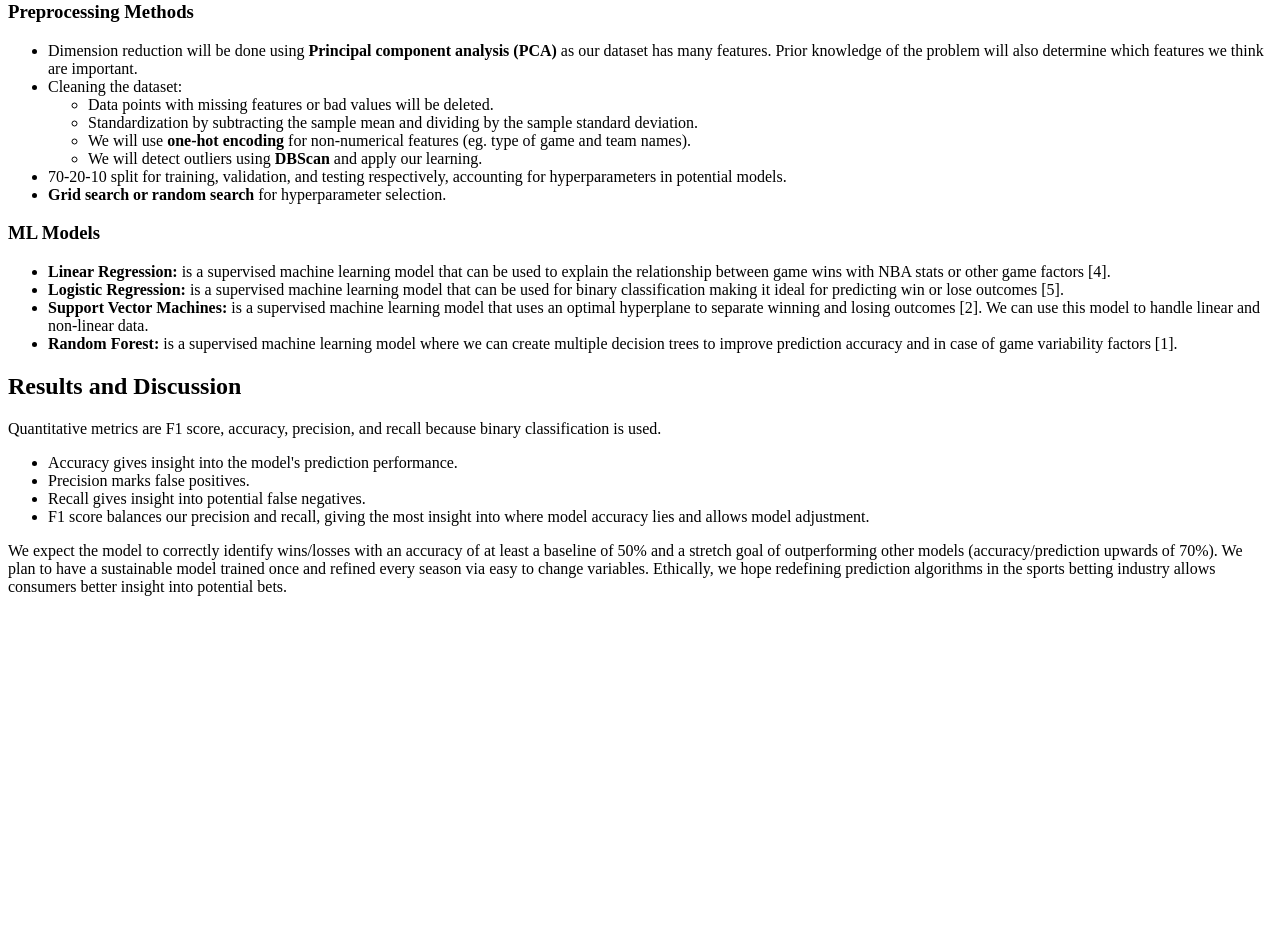
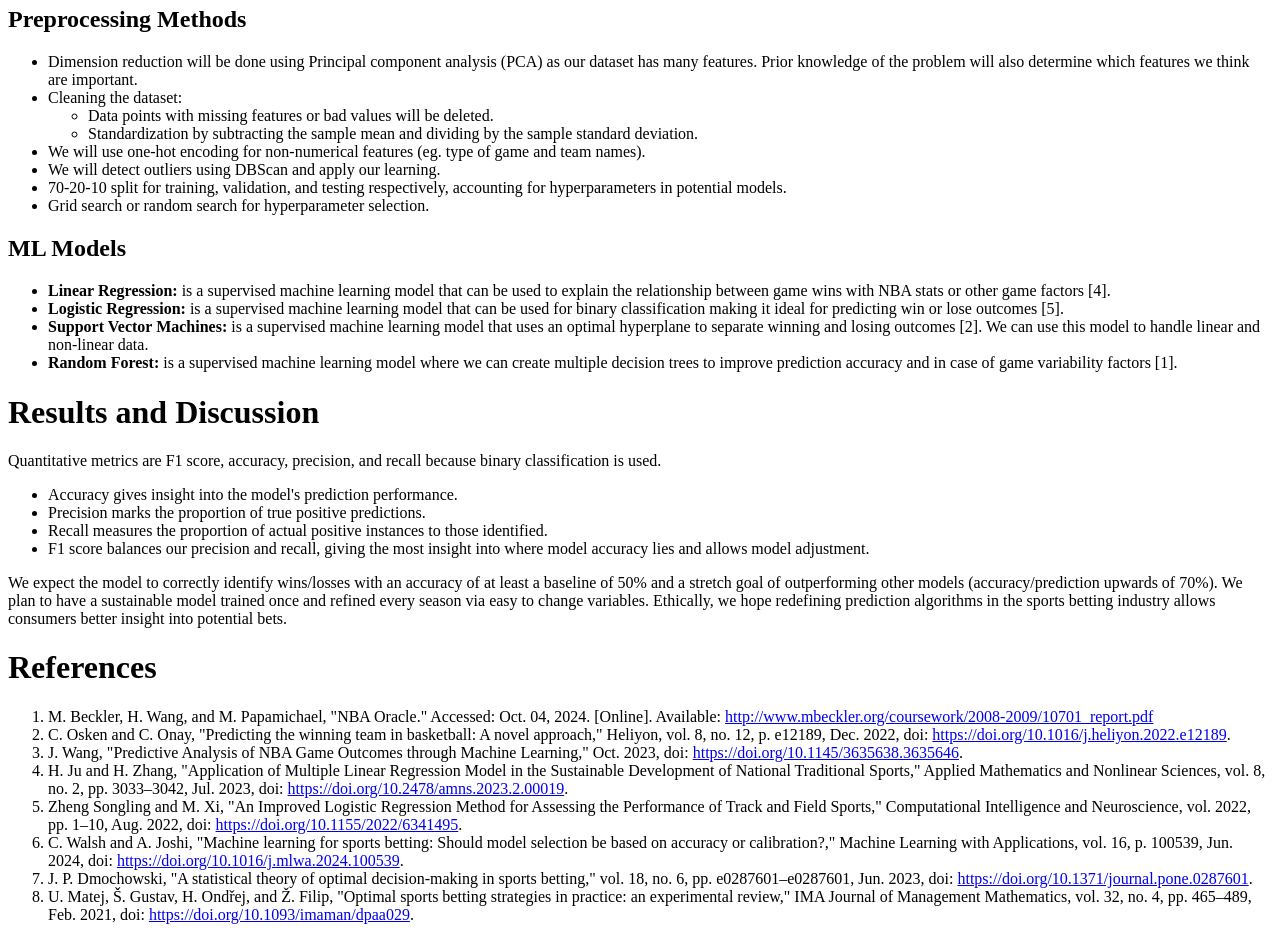
Before and after one commit to endeavored/endeavored.github.io, a plain HTML site: page cs4641/index.html in a window 1280 px wide. Shown: the part 605-1545 px from the top of the page. Before the commit the page ends 1217 px from the top, so only its background shows below. Drawn offline with Linux system fonts and the light colour scheme.

Commit message:
Updated webpage for cs4641

```diff
--- a/cs4641/index.html
+++ b/cs4641/index.html
@@ -1,56 +1,71 @@
 <!DOCTYPE html>
-<html>
+<html lang="en">
 <head>
+    <meta charset="UTF-8">
+    <meta name="viewport" content="width=device-width, initial-scale=1.0">
+    <title>NBA Game Prediction Project</title>
 </head>
 <body>
-	<h1>NBA Game Prediction Project</h1>
-
-    <h2>Introduction</h2>
+    <h1>Introduction</h1>
     <p>The objective of this project is to use Machine Learning techniques to predict the outcome of Future NBA games with historical data.</p>
 
-    <h2>Problem and Motivation</h2>
+    <h1>Problem and Motivation</h1>
     <p>Sports betting books are generally unreliable and do a poor job at estimating the results of sports games. The susceptibility of the books to high variance has led to scandals in recent years, as well as a decrease in user enjoyment due to inconsistencies across books on different platforms.</p>
+
     <p>By implementing an algorithm that more accurately predicts the results of games, the goal would be to standardize books across all platforms. Assuming the algorithm works as intended, it could be sold to platforms who would implement it in place of their current-practice prediction models.</p>
 
-    <h2>Literature Review</h2>
+    <h1>Literature Review</h1>
     <p>Predicting the winner can be difficult because of the complexity of interactions between 10 people on the court [2]. Previous studies have used logistic and linear regression to predict the outcome of games [1]. SVM and Random Forest models can be used to predict the outcome as demonstrated by [3].</p>
 
-    <h2>Dataset Description</h2>
+    <h1>Dataset Description</h1>
     <p>The dataset(s) utilized by our project involves player statistics collected over a long period of the NBA. Attributes of each data-point include, but are not limited to: Points, rebounds, assists, opponent, and date.</p>
-    <p>Link:</p>
 
-    <h2>Methods</h2>
-    <h3>Preprocessing Methods</h3>
+    <p>Link: <a href="https://www.kaggle.com/datasets/wyattowalsh/basketball">https://www.kaggle.com/datasets/wyattowalsh/basketball</a></p>
+
+    <h1>Methods</h1>
+    <h2>Preprocessing Methods</h2>
     <ul>
-        <li>Dimension reduction will be done using <strong>Principal component analysis (PCA)</strong> as our dataset has many features. Prior knowledge of the problem will also determine which features we think are important.</li>
+        <li>Dimension reduction will be done using Principal component analysis (PCA) as our dataset has many features. Prior knowledge of the problem will also determine which features we think are important.</li>
         <li>Cleaning the dataset:
             <ul>
                 <li>Data points with missing features or bad values will be deleted.</li>
                 <li>Standardization by subtracting the sample mean and dividing by the sample standard deviation.</li>
-                <li>We will use <strong>one-hot encoding</strong> for non-numerical features (eg. type of game and team names).</li>
-                <li>We will detect outliers using <strong>DBScan</strong> and apply our learning.</li>
             </ul>
         </li>
+        <li>We will use one-hot encoding for non-numerical features (eg. type of game and team names).</li>
+        <li>We will detect outliers using DBScan and apply our learning.</li>
         <li>70-20-10 split for training, validation, and testing respectively, accounting for hyperparameters in potential models.</li>
-        <li><strong>Grid search or random search</strong> for hyperparameter selection.</li>
+        <li>Grid search or random search for hyperparameter selection.</li>
     </ul>
 
-    <h3>ML Models</h3>
+    <h2>ML Models</h2>
     <ul>
-        <li><strong>Linear Regression:</strong> is a supervised machine learning model that can be used to explain the relationship between game wins with NBA stats or other game factors [4].</li>
+        <li><strong>Linear Regression:</strong> is a supervised machine learning model that can be used to explain the relationship between game wins with NBA stats or other game factors  [4].</li>
         <li><strong>Logistic Regression:</strong> is a supervised machine learning model that can be used for binary classification making it ideal for predicting win or lose outcomes [5].</li>
         <li><strong>Support Vector Machines:</strong> is a supervised machine learning model that uses an optimal hyperplane to separate winning and losing outcomes [2]. We can use this model to handle linear and non-linear data.</li>
         <li><strong>Random Forest:</strong> is a supervised machine learning model where we can create multiple decision trees to improve prediction accuracy and in case of game variability factors [1].</li>
     </ul>
 
-    <h2>Results and Discussion</h2>
+    <h1>Results and Discussion</h1>
     <p>Quantitative metrics are F1 score, accuracy, precision, and recall because binary classification is used.</p>
     <ul>
         <li>Accuracy gives insight into the model's prediction performance.</li>
-        <li>Precision marks false positives.</li>
-        <li>Recall gives insight into potential false negatives.</li>
+        <li>Precision marks the proportion of true positive predictions.</li>
+        <li>Recall measures the proportion of actual positive instances to those identified.</li>
         <li>F1 score balances our precision and recall, giving the most insight into where model accuracy lies and allows model adjustment.</li>
     </ul>
     <p>We expect the model to correctly identify wins/losses with an accuracy of at least a baseline of 50% and a stretch goal of outperforming other models (accuracy/prediction upwards of 70%). We plan to have a sustainable model trained once and refined every season via easy to change variables. Ethically, we hope redefining prediction algorithms in the sports betting industry allows consumers better insight into potential bets.</p>
+
+    <h1>References</h1>
+    <ol>
+        <li>M. Beckler, H. Wang, and M. Papamichael, "NBA Oracle." Accessed: Oct. 04, 2024. [Online]. Available: <a href="http://www.mbeckler.org/coursework/2008-2009/10701_report.pdf">http://www.mbeckler.org/coursework/2008-2009/10701_report.pdf</a></li>
+        <li>C. Osken and C. Onay, "Predicting the winning team in basketball: A novel approach," Heliyon, vol. 8, no. 12, p. e12189, Dec. 2022, doi: <a href="https://doi.org/10.1016/j.heliyon.2022.e12189">https://doi.org/10.1016/j.heliyon.2022.e12189</a>.</li>
+        <li>J. Wang, "Predictive Analysis of NBA Game Outcomes through Machine Learning," Oct. 2023, doi: <a href="https://doi.org/10.1145/3635638.3635646">https://doi.org/10.1145/3635638.3635646</a>.</li>
+        <li>H. Ju and H. Zhang, "Application of Multiple Linear Regression Model in the Sustainable Development of National Traditional Sports," Applied Mathematics and Nonlinear Sciences, vol. 8, no. 2, pp. 3033–3042, Jul. 2023, doi: <a href="https://doi.org/10.2478/amns.2023.2.00019">https://doi.org/10.2478/amns.2023.2.00019</a>.</li>
+        <li>Zheng Songling and M. Xi, "An Improved Logistic Regression Method for Assessing the Performance of Track and Field Sports," Computational Intelligence and Neuroscience, vol. 2022, pp. 1–10, Aug. 2022, doi: <a href="https://doi.org/10.1155/2022/6341495">https://doi.org/10.1155/2022/6341495</a>.</li>
+        <li>C. Walsh and A. Joshi, "Machine learning for sports betting: Should model selection be based on accuracy or calibration?," Machine Learning with Applications, vol. 16, p. 100539, Jun. 2024, doi: <a href="https://doi.org/10.1016/j.mlwa.2024.100539">https://doi.org/10.1016/j.mlwa.2024.100539</a>.</li>
+        <li>J. P. Dmochowski, "A statistical theory of optimal decision-making in sports betting," vol. 18, no. 6, pp. e0287601–e0287601, Jun. 2023, doi: <a href="https://doi.org/10.1371/journal.pone.0287601">https://doi.org/10.1371/journal.pone.0287601</a>.</li>
+        <li>U. Matej, Š. Gustav, H. Ondřej, and Ž. Filip, "Optimal sports betting strategies in practice: an experimental review," IMA Journal of Management Mathematics, vol. 32, no. 4, pp. 465–489, Feb. 2021, doi: <a href="https://doi.org/10.1093/imaman/dpaa029">https://doi.org/10.1093/imaman/dpaa029</a>.</li>
+    </ol>
 </body>
 </html>
```
